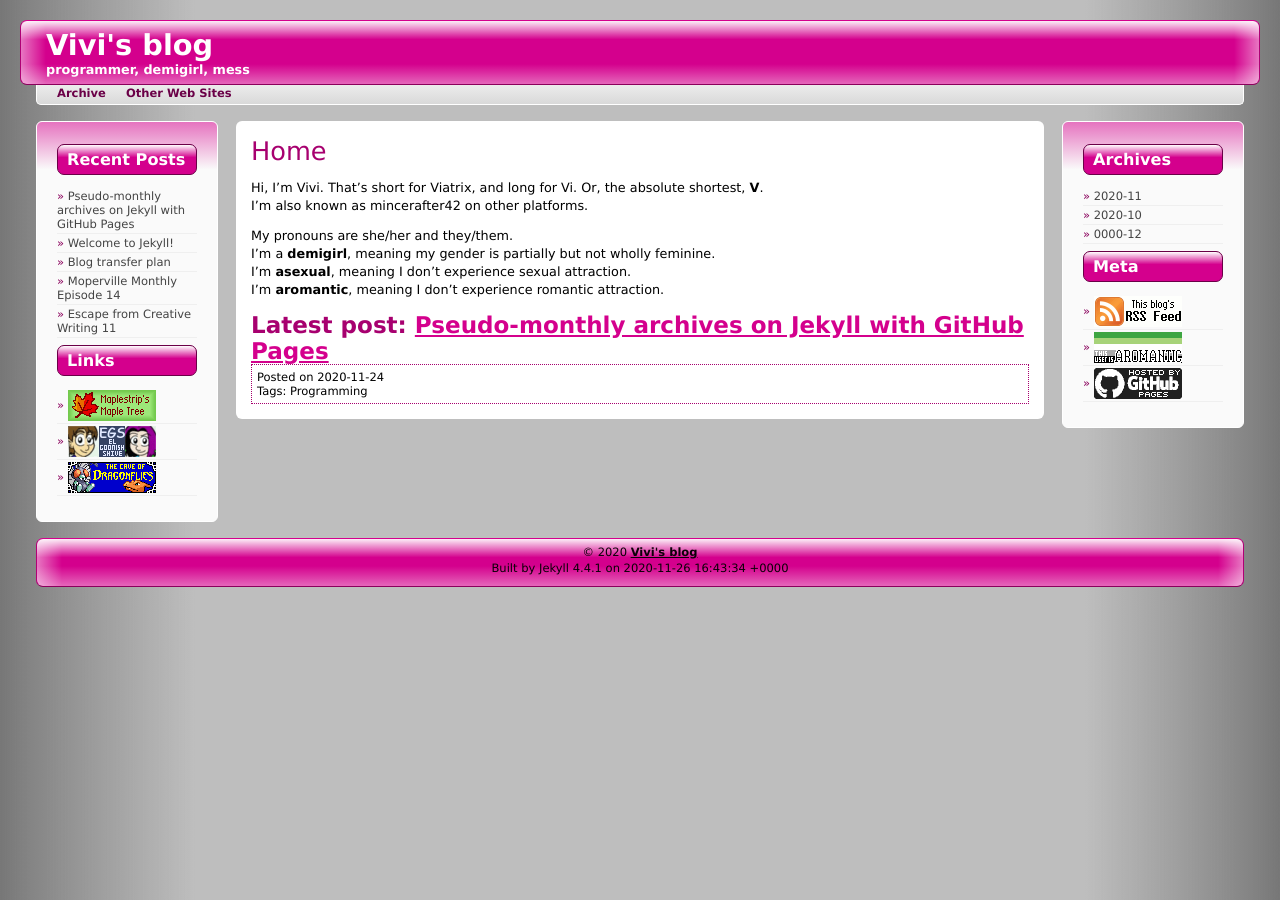
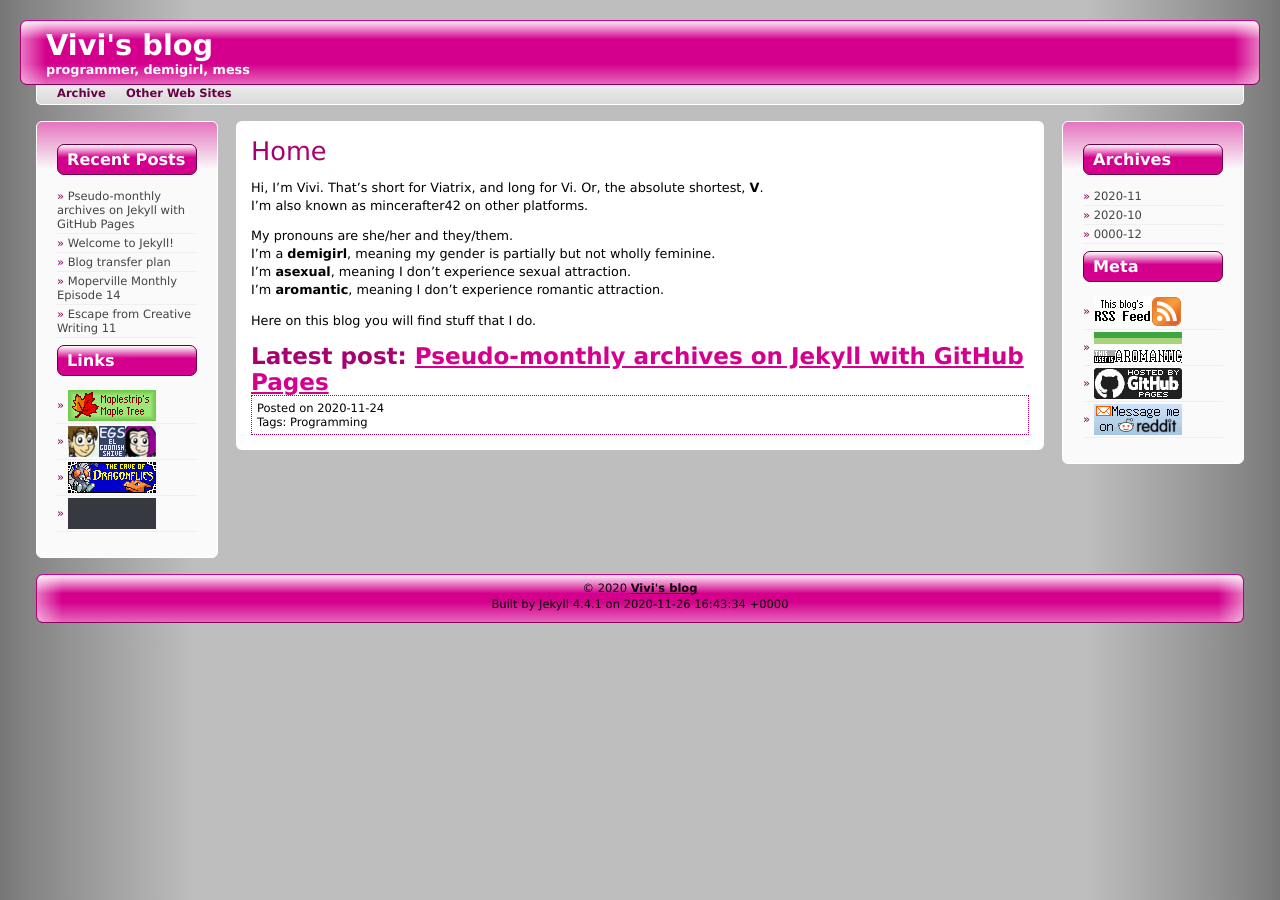
Before and after one commit to mincerafter42/mincerafter42.github.io, a Jekyll site: the page built from index.md, in a window 1280 px wide. Built offline with Jekyll 4.4.1, drawn with Linux system fonts in a browser that asks for light colours.

Commit message:
Added buttons Latest post is now shown on home page main.css is distributed under GNU GPL

```diff
--- a/_includes/widgets/link_buttons.html
+++ b/_includes/widgets/link_buttons.html
@@ -3,4 +3,5 @@
  <li><a href="http://maplestrip.space"><img src="/assets/mapletree-8831.png" alt="Maplestrip's Maple Tree"></a></li>
  <li><a href="https://egscomics.com"><img src="/assets/egs-8831.gif" alt="El Goonish Shive"></a></li>
  <li><a href="https://dragonflycave.com"><img src="/assets/tcod-8831.png" alt="The Cave of Dragonflies"></a></li>
+ <li><a href="https://discord.gg/6Czjtnv"><img src="/assets/nothing-8831.png" alt="Nothing"></a></li>
 </ul>
--- a/_includes/widgets/meta_buttons.html
+++ b/_includes/widgets/meta_buttons.html
@@ -3,4 +3,5 @@
 <li><a href="/feed.rss"><img src="/assets/rss-8831.png" alt="This blog's RSS Feed"></a></li>
 <li><img src="/assets/ident-8831.gif"></li>
 <li><a href="https://pages.github.com"><img src="/assets/gh-pages-8831.png" alt="Hosted by GitHub Pages"></a></li>
+<li><a href="https://www.reddit.com/message/compose?to=mincerafter42&subject=Blog"><img src="/assets/reddit-8831.png" alt="Message me on Reddit"></a></li>
 </ul>
--- a/css/main.css
+++ b/css/main.css
@@ -1,3 +1,9 @@
+/*
+This file is distributed under the GNU GPL version 3.
+This file is derived from Green Park, Copyright 2008 Cordobo.
+Green Park is distributed under the terms of the GNU GPL.
+*/
+
 /*
 
 Contents:
--- a/index.md
+++ b/index.md
@@ -10,5 +10,7 @@ I'm a **demigirl**, meaning my gender is partially but not wholly feminine.
 I'm **asexual**, meaning I don't experience sexual attraction.
 I'm **aromantic**, meaning I don't experience romantic attraction.
 
+Here on this blog you will find stuff that I do.
+
 ## Latest post: [{{ site.posts.first.title }}]({{ site.posts.first.url }})
 {% include post_meta.html post=site.posts.first %}
```
Also changed, not shown: assets/gh-pages-8831.png, assets/nothing-8831.png (added), assets/reddit-8831.png (added), assets/rss-8831.png.
